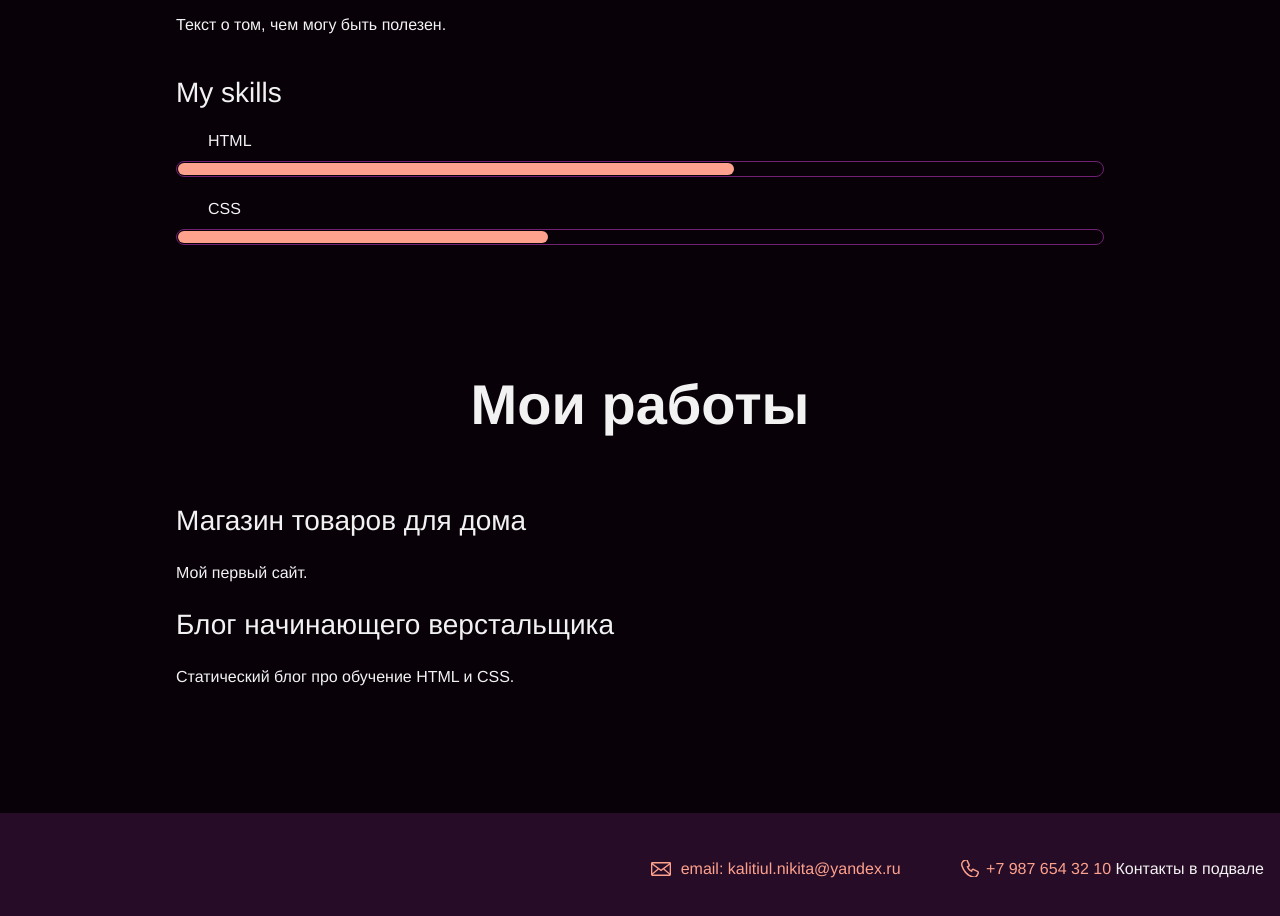
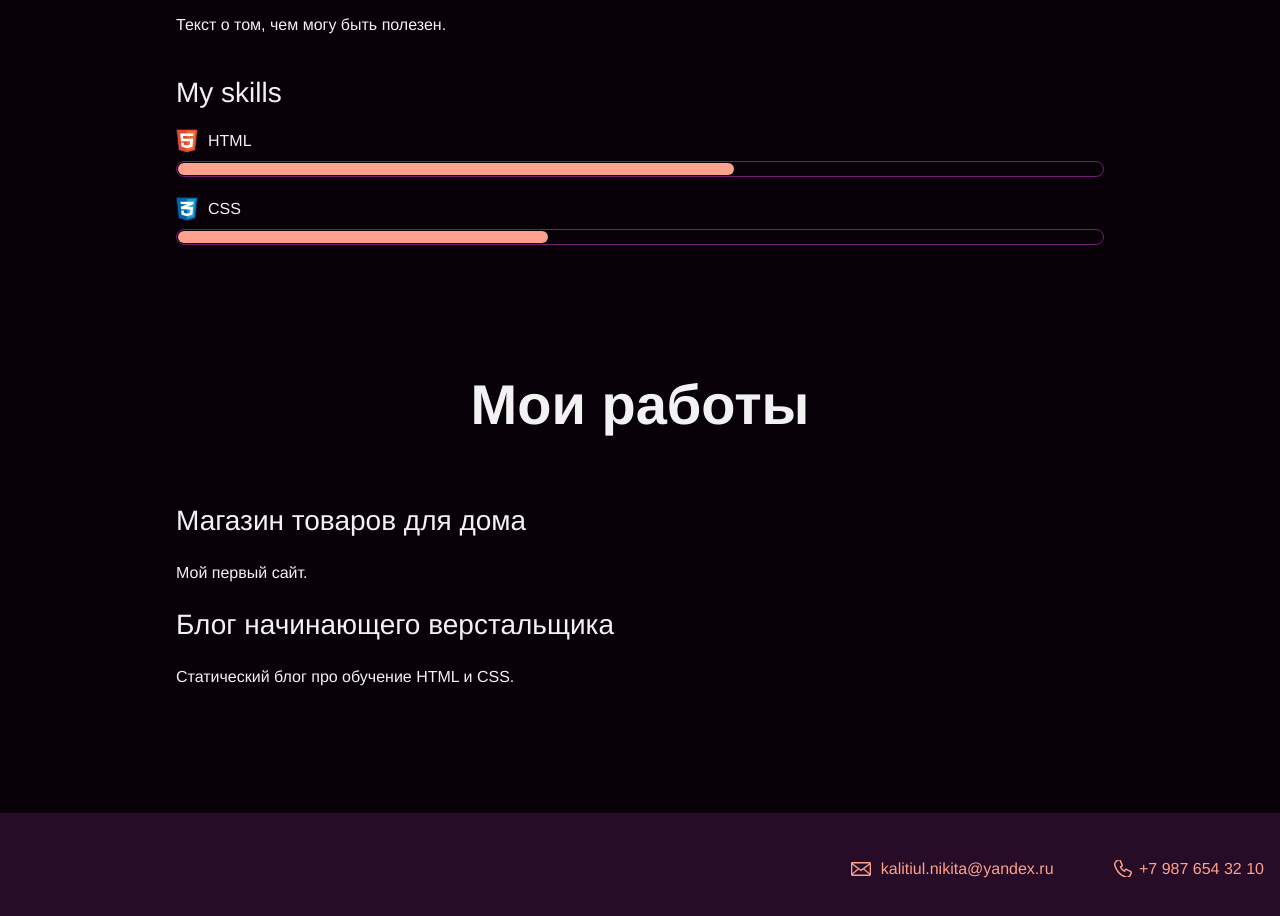
Before and after one commit to noname1001001/portfolio-step-1, a plain HTML site: page index.html in a window 1280 px wide. Shown: the part 1762-2678 px from the top of the page. Drawn offline with Linux system fonts and the light colour scheme.

Commit message:
fix icones

```diff
--- a/index.html
+++ b/index.html
@@ -16,7 +16,7 @@
     <header class="page-header">
       <div class="container">
       <a class="header-email"
-      href="mailto:kalitiul.nikita@yandex.ru">email: kalitiul.nikita@yandex.ru</a>
+      href="mailto:kalitiul.nikita@yandex.ru">kalitiul.nikita@yandex.ru</a>
       <a class="header-phone" href="tel:+79876543210">+7 987 654 32 10</a>
 
     </div>
@@ -64,9 +64,8 @@
     <footer class="page-footer">
       <div class="container">
         <a class="header-email"
-      href="mailto:kalitiul.nikita@yandex.ru">email: kalitiul.nikita@yandex.ru</a>
+      href="mailto:kalitiul.nikita@yandex.ru">kalitiul.nikita@yandex.ru</a>
       <a class="header-phone" href="tel:+79876543210">+7 987 654 32 10</a>
-      Контакты в подвале
       </div>
     </footer>
   </body>
--- a/style.css
+++ b/style.css
@@ -106,11 +106,11 @@ body {
   background-position: left;
 }
 
-.skill-html {
+.skills-html {
   background-image: url("img/icon-html.svg");
 }
 
-.skill-css {
+.skills-css {
   background-image: url("img/icon-css.svg");
 }
 
@@ -193,7 +193,12 @@ body {
   transition: all .5s linear;
   animation: bad 1s infinite;
 }
-@keyframes bad{
+
+.new:hover {
+  transform: rotate(360deg);
+}
+
+/* @keyframes bad{
   0% {transform: rotate(0deg);}
   100% {transform: rotate(360deg);}
-}
+} */
```
